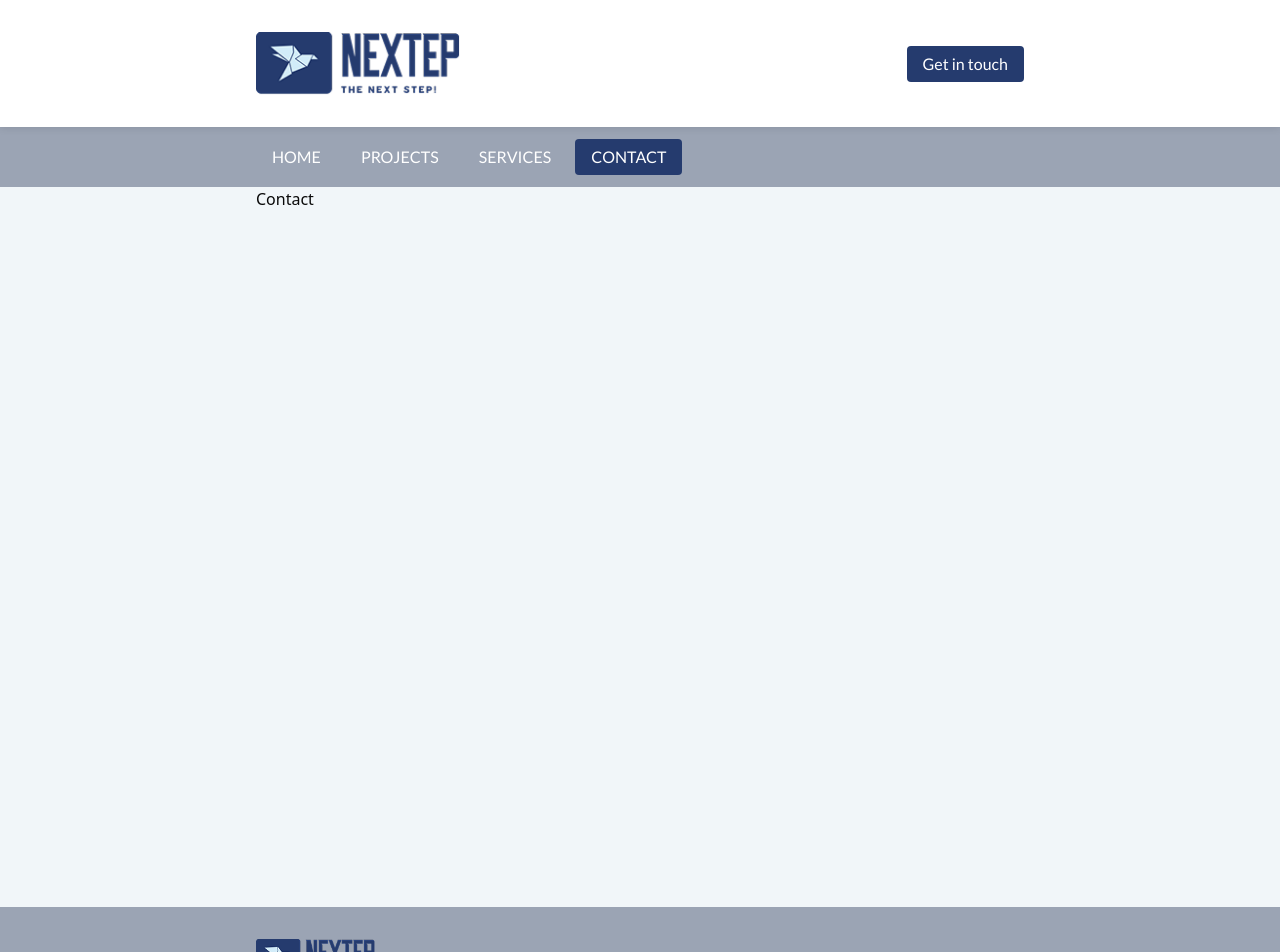
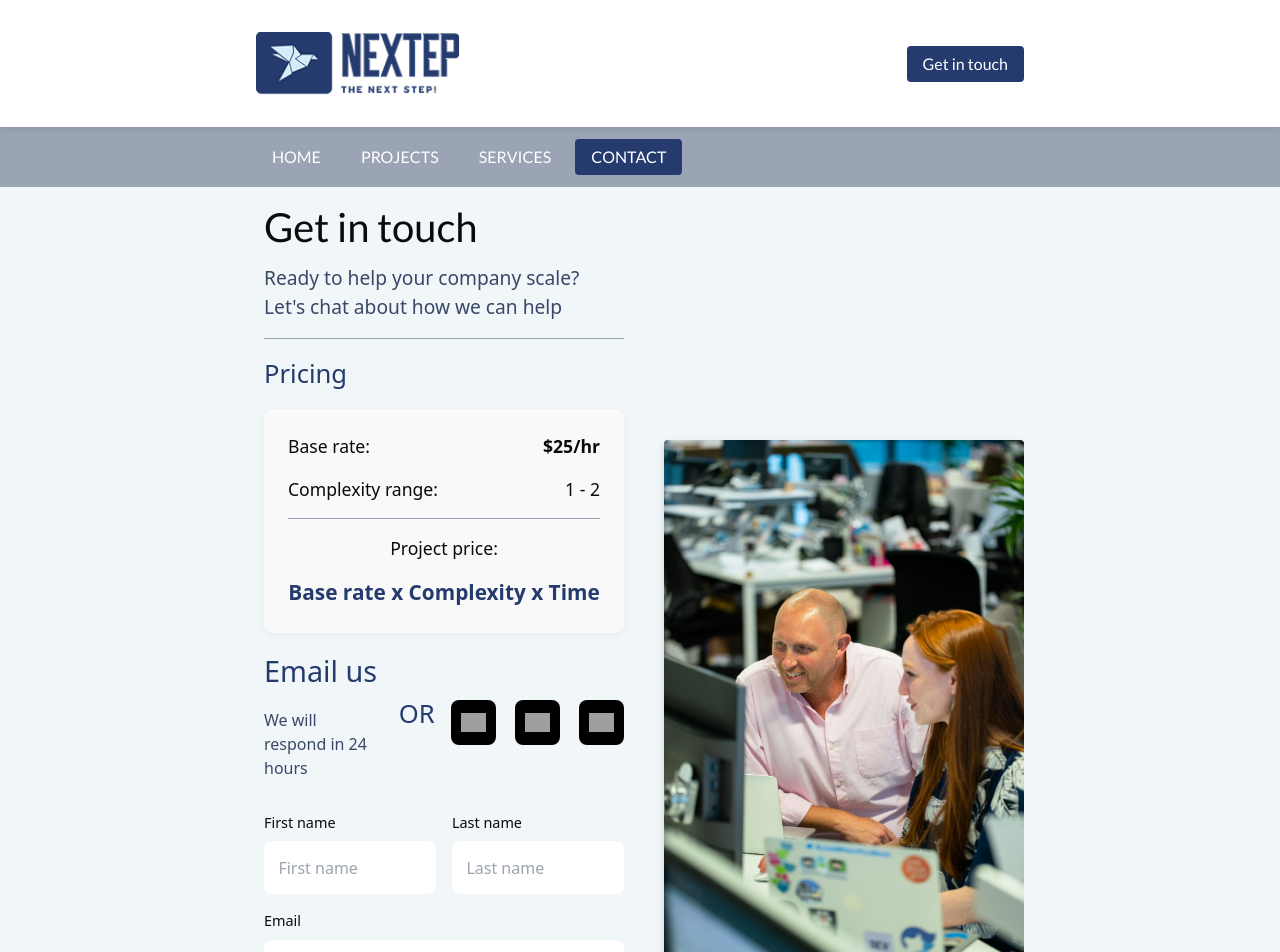
Before and after one commit to Lado267/nextep-front, a Next.js app: page /contact in a window 1280 px wide. Shown: the top 952 px of the page. Built offline with nearby package versions, Linux system fonts and the light colour scheme; grey boxes are pictures that could not be loaded.

Commit message:
contact page added

```diff
--- /dev/null
+++ b/src/app/contact/page.css
@@ -0,0 +1,235 @@
+.contact-container {
+  display: flex;
+  flex-direction: column;
+  width: 100%;
+  overflow-x: hidden;
+  margin: 0 20%;
+}
+
+.main-content {
+  flex: 1;
+  padding: 1rem 0.5rem 0.5rem;
+  background-color: var(--light-bg);
+  max-width: 100%;
+  margin-bottom: 60px; /* Prevent overlap with footer */
+}
+
+.contact-image {
+  display: none; /* Hide image on mobile */
+}
+
+.page-title {
+  font-size: 2.5rem;
+  color: var(--text-color);
+  margin-bottom: 0.8rem;
+  text-align: center;
+  font-weight: 500;
+}
+
+.subtitle {
+  font-size: 1.2rem;
+  color: var(--tertiary-project);
+  text-align: center;
+  margin-bottom: 1.5rem;
+  line-height: 1.5;
+}
+
+.divider-light {
+  height: 1px;
+  background-color: var(--quaternary-project);
+  margin: 1rem 0;
+}
+
+h2 {
+  text-align: center;
+  font-size: 1.6rem;
+  margin-bottom: 1rem;
+  color: var(--secondary-project);
+  font-weight: 500;
+}
+
+.pricing-card {
+  background-color: white;
+  border-radius: 10px;
+  padding: 1.5rem;
+  box-shadow: 0 2px 8px rgba(0, 0, 0, 0.05);
+
+}
+
+.pricing-row {
+  display: flex;
+  justify-content: space-between;
+  margin-bottom: 1rem;
+  font-size: 1.1rem;
+}
+
+.center-text {
+  text-align: center;
+  display: block;
+  width: 100%;
+}
+
+.price {
+  font-weight: bold;
+}
+
+.pricing-formula {
+  font-size: 1.3rem;
+  color: var(--secondary-project);
+  font-weight: bold;
+  text-align: center;
+  margin-top: 0.5rem;
+}
+
+.social-links {
+  display: flex;
+  justify-content: center;
+  gap: 3rem;
+  margin: 2rem 0;
+}
+
+.social-icon {
+  width: 45px;
+  height: 45px;
+  display: flex;
+  align-items: center;
+  justify-content: center;
+  background-color: #000;
+  border-radius: 8px;
+}
+
+.email-title {
+  margin-top: 1rem;
+  font-size: 3rem;
+  color: var(--secondary-project);
+}
+
+.response-time {
+  text-align: center;
+  color: var(--tertiary-project);
+  margin-bottom: 2rem;
+}
+
+.contact-form {
+  width: 100%;
+}
+
+.form-row {
+  display: flex;
+  flex-direction: column;
+  gap: 0;
+}
+
+.form-group {
+  flex: 1;
+  margin-bottom: 1rem;
+}
+
+label {
+  display: block;
+  margin-bottom: 0.5rem;
+  font-size: 0.9rem;
+  color: var(--subtitle-color);
+}
+
+input {
+  width: 100%;
+  padding: 0.9rem;
+  border: 1px solid var(--border-color);
+  border-radius: 8px;
+  font-size: 1rem;
+  outline: none;
+}
+
+.submit-button {
+  background-color: var(--secondary-project);
+  color: white;
+  border: none;
+  border-radius: 8px;
+  padding: 1rem;
+  font-size: 1rem;
+  cursor: pointer;
+  width: 100%;
+  margin-top: 1rem;
+  margin-bottom: 1rem;
+  font-weight: 500;
+}
+
+@media (min-width: 640px) {
+  .contact-container {
+    flex-direction: row;
+    justify-content: space-between;
+    max-width: 1200px;
+    margin: 0 auto;
+  }
+
+  .main-content {
+    max-width: 50%;
+    padding-top: 1rem;
+    margin-bottom: 0;
+  }
+
+  .contact-image {
+    display: none;
+    flex: 1;
+    display: flex;
+    justify-content: center;
+    align-items: center;
+    padding-left: 2rem;
+    margin-top: 8rem;
+
+  }
+
+  .page-title {
+    font-size: 2.5rem;
+    text-align: left;
+  }
+
+  .subtitle {
+    text-align: left;
+    margin-bottom: 1rem;
+  }
+
+  h2 {
+    text-align: left;
+  }
+
+  .form-row {
+    display: flex;
+    flex-direction: row;
+    gap: 1rem;
+  }
+
+  .pricing-card {
+    background-color: #f9f9f9;
+  }
+
+  .email-title {
+    font-size: 1.8rem;
+    text-align: left;
+  }
+
+  .response-time {
+    text-align: left;
+  }
+
+  .social-links {
+    justify-content: flex-start;
+    gap: 1.2rem;
+  }
+
+  .social-icon img {
+    transition: transform 0.3s ease;
+  }
+
+  .social-icon:hover img {
+    transform: scale(1.1);
+  }
+
+  .contact-methods{
+    display: flex;
+    justify-content: space-between;
+    gap: 1rem;
+    align-items: center;
+  }
+}
--- a/src/app/contact/page.tsx
+++ b/src/app/contact/page.tsx
@@ -1,7 +1,99 @@
-export default function Contact() {
-    return (
-      <div className="">
-        Contact
+// page.tsx
+import Image from 'next/image';
+import './page.css';
+import image from '../../../public/contact_page_photo.jpg';
+
+export default function ContactPage() {
+  return (
+    <div className='contact-container'>
+      <div className="main-content">
+        <h1 className='page-title'>Get in touch</h1>
+        <p className="subtitle">Ready to help your company scale? Let&apos;s chat about how we can help</p>
+
+        <div className="divider-light"></div>
+
+        <h2>Pricing</h2>
+        <div className="pricing-card">
+          <div className="pricing-row">
+            <span>Base rate:</span>
+            <span className="price">$25/hr</span>
+          </div>
+          <div className="pricing-row">
+            <span>Complexity range:</span>
+            <span>1 - 2</span>
+          </div>
+          <div className="divider-light"></div>
+          <div className="pricing-row">
+            <span className="center-text">Project price:</span>
+          </div>
+          <div className="pricing-formula">
+            Base rate x Complexity x Time
+          </div>
+        </div>
+
+        <div className='contact-methods'>
+          <div><h2 className="email-title">Email us</h2>
+            <p className="response-time">We will respond in 24 hours</p></div>
+          <h2>OR</h2>
+          <div className="social-links">
+            <a href="#" className="social-icon">
+              <Image src="/facebook-icon.svg" alt="Facebook" width={25} height={25} />
+            </a>
+            <a href="#" className="social-icon">
+              <Image src="/whatsapp-icon.svg" alt="WhatsApp" width={25} height={25} />
+            </a>
+            <a href="#" className="social-icon">
+              <Image src="/linkedin-icon.svg" alt="LinkedIn" width={25} height={25} />
+            </a>
+          </div>
+        </div>
+
+
+
+        <form action="/api/contact" method="POST" className="contact-form">
+          <div className="form-row">
+            <div className="form-group">
+              <label htmlFor="firstName">First name</label>
+              <input
+                type="text"
+                id="firstName"
+                name="firstName"
+                placeholder="First name"
+                required
+              />
+            </div>
+            <div className="form-group">
+              <label htmlFor="lastName">Last name</label>
+              <input
+                type="text"
+                id="lastName"
+                name="lastName"
+                placeholder="Last name"
+                required
+              />
+            </div>
+          </div>
+
+          <div className="form-group">
+            <label htmlFor="email">Email</label>
+            <input
+              type="email"
+              id="email"
+              name="email"
+              placeholder="you@company.com"
+              required
+            />
+          </div>
+          <button type="submit" className="submit-button">Send</button>
+        </form>
       </div>
-    );
+
+      <div className="contact-image">
+        <Image src={image} alt="Contact" width={464} priority style={{
+          boxShadow: '0 4px 8px rgba(0, 0, 0, 0.15)',
+          borderRadius: '4px'
+        }}/>
+      </div>
+    </div>
+  );
 }
--- a/src/app/layout.tsx
+++ b/src/app/layout.tsx
@@ -23,7 +23,7 @@ export default function RootLayout({
         <Header/>
         <Navigation>
           <main className="bg-primaryProject">
-            <div className="align-content flex flex-col gap-[24px] h-[90vh]">
+            <div className="align-content flex flex-col gap-[24px]">
               {children}
             </div>
             <Footer/>
```
Also changed, not shown: public/contact_page_photo.jpg (added), public/image.png (added).
